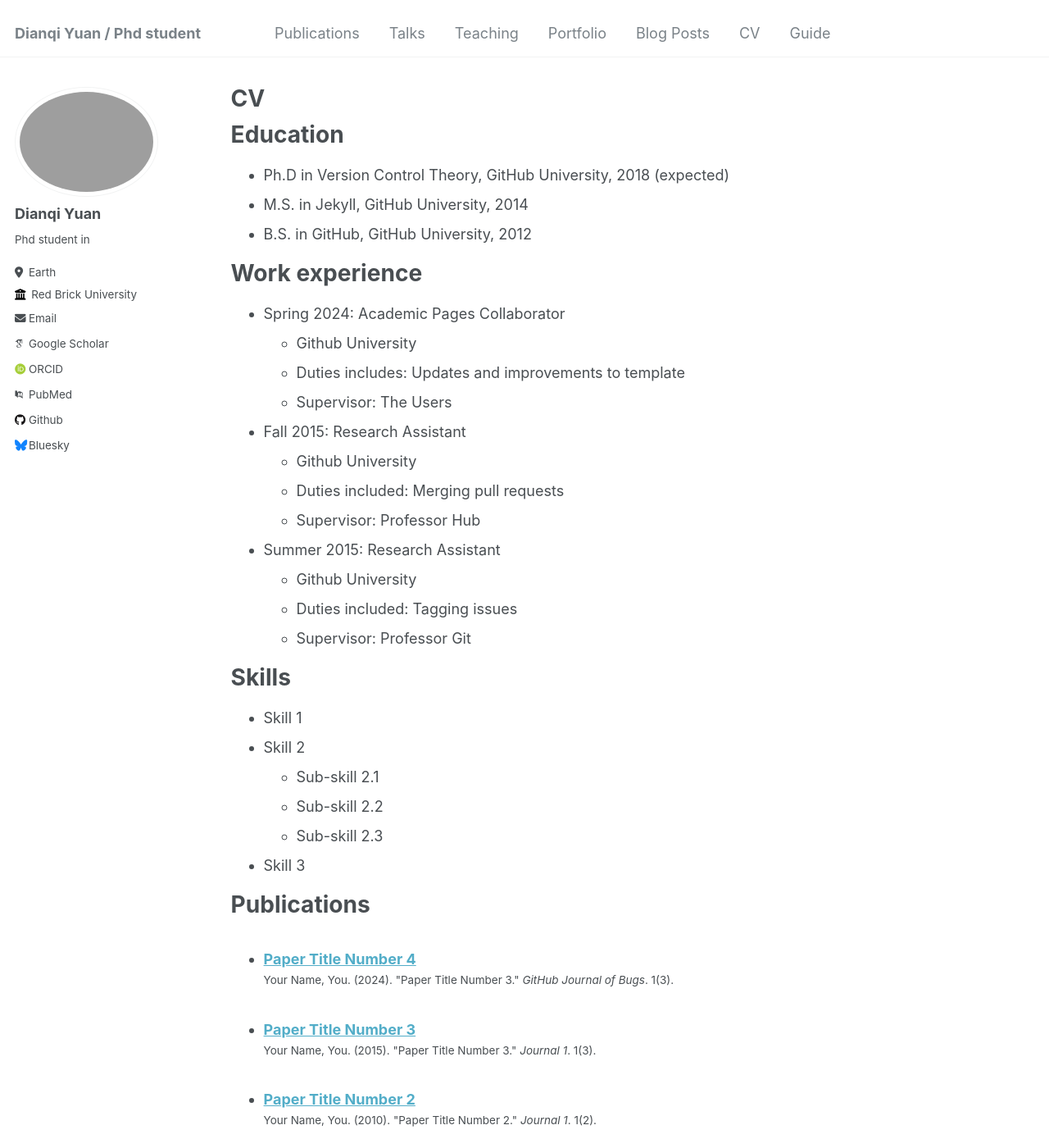
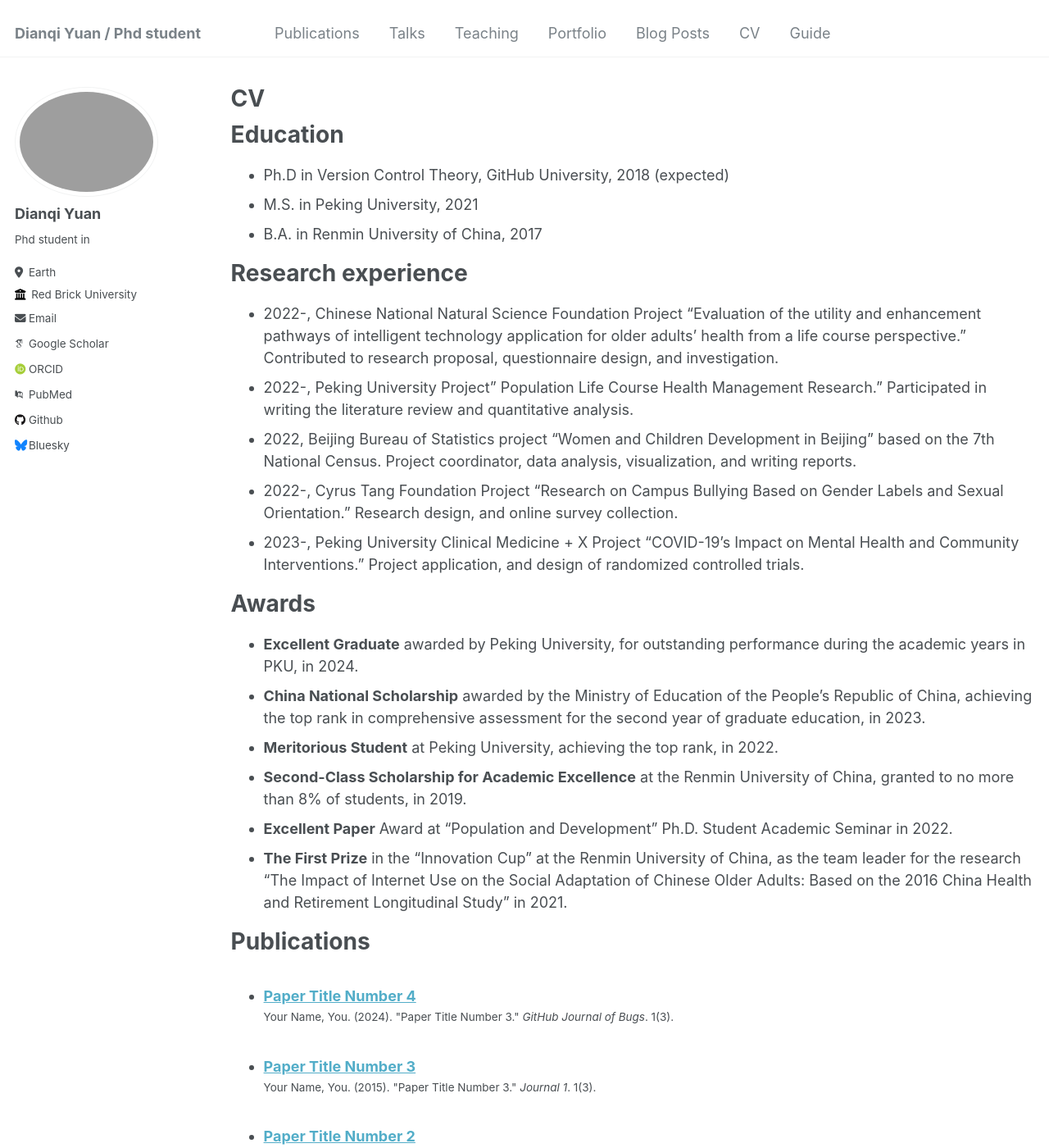
Before and after one commit to dianqi-yuan/dianqi-yuan.github.io, a Jekyll site: the page built from _pages/cv.md, in a window 1280 px wide and 1400 px high. Shown: the whole window at 82% size. Built offline with Jekyll 4.4.1, drawn with Linux system fonts in a browser that asks for light colours; some web fonts are replaced; some of the changed text lies outside the part shown.

Commit message:
Update cv.md

```diff
--- a/_pages/cv.md
+++ b/_pages/cv.md
@@ -12,34 +12,25 @@ redirect_from:
 Education
 ======
 * Ph.D in Version Control Theory, GitHub University, 2018 (expected)
-* M.S. in Jekyll, GitHub University, 2014
-* B.S. in GitHub, GitHub University, 2012
+* M.S. in Peking University, 2021
+* B.A. in Renmin University of China, 2017
 
-Work experience
+Research experience
 ======
-* Spring 2024: Academic Pages Collaborator
-  * Github University
-  * Duties includes: Updates and improvements to template
-  * Supervisor: The Users
+* 2022-, Chinese National Natural Science Foundation Project "Evaluation of the utility and enhancement pathways of intelligent technology application for older adults’ health from a life course perspective." Contributed to research proposal, questionnaire design, and investigation.
+* 2022-, Peking University Project" Population Life Course Health Management Research." Participated in writing the literature review and quantitative analysis.
+* 2022, Beijing Bureau of Statistics project "Women and Children Development in Beijing" based on the 7th National Census. Project coordinator, data analysis, visualization, and writing reports.
+* 2022-, Cyrus Tang Foundation Project “Research on Campus Bullying Based on Gender Labels and Sexual Orientation.” Research design, and online survey collection.
+* 2023-, Peking University Clinical Medicine + X Project "COVID-19's Impact on Mental Health and Community Interventions." Project application, and design of randomized controlled trials.
 
-* Fall 2015: Research Assistant
-  * Github University
-  * Duties included: Merging pull requests
-  * Supervisor: Professor Hub
-
-* Summer 2015: Research Assistant
-  * Github University
-  * Duties included: Tagging issues
-  * Supervisor: Professor Git
-
-Skills
+Awards
 ======
-* Skill 1
-* Skill 2
-  * Sub-skill 2.1
-  * Sub-skill 2.2
-  * Sub-skill 2.3
-* Skill 3
+* **Excellent Graduate** awarded by Peking University, for outstanding performance during the academic years in PKU, in 2024.
+* **China National Scholarship** awarded by the Ministry of Education of the People's Republic of China, achieving the top rank in comprehensive assessment for the second year of graduate education, in 2023.
+* **Meritorious Student** at Peking University, achieving the top rank, in 2022.
+* **Second-Class Scholarship for Academic Excellence** at the Renmin University of China, granted to no more than 8% of students, in 2019.
+* **Excellent Paper** Award at "Population and Development" Ph.D. Student Academic Seminar in 2022.
+* **The First Prize** in the "Innovation Cup" at the Renmin University of China, as the team leader for the research "The Impact of Internet Use on the Social Adaptation of Chinese Older Adults: Based on the 2016 China Health and Retirement Longitudinal Study" in 2021.
 
 Publications
 ======
@@ -55,10 +46,20 @@ Talks
 
 Teaching
 ======
-  <ul>{% for post in site.teaching reversed %}
-    {% include archive-single-cv.html %}
-  {% endfor %}</ul>
+* 2020-2021: Teaching Assistant in Renmin University of China
+  * Duties includes: Mentored students, provided constructive feedback, and wrote the social research methods section in the course's supplementary textbooks
+  * Courses：Public Management, Social Survey Research Methods
 
-Service and leadership
+* 2022: Teaching Assistant in Peking University
+  * Duties includes: Created learning materials and coordinated course schedules
+  * Courses：Quantitative Research Methods and Application of Population Health
+
+
+Skills
 ======
-* Currently signed in to 43 different slack teams
+* Skill 1
+* Skill 2
+  * Sub-skill 2.1
+  * Sub-skill 2.2
+  * Sub-skill 2.3
+* Skill 3
```
